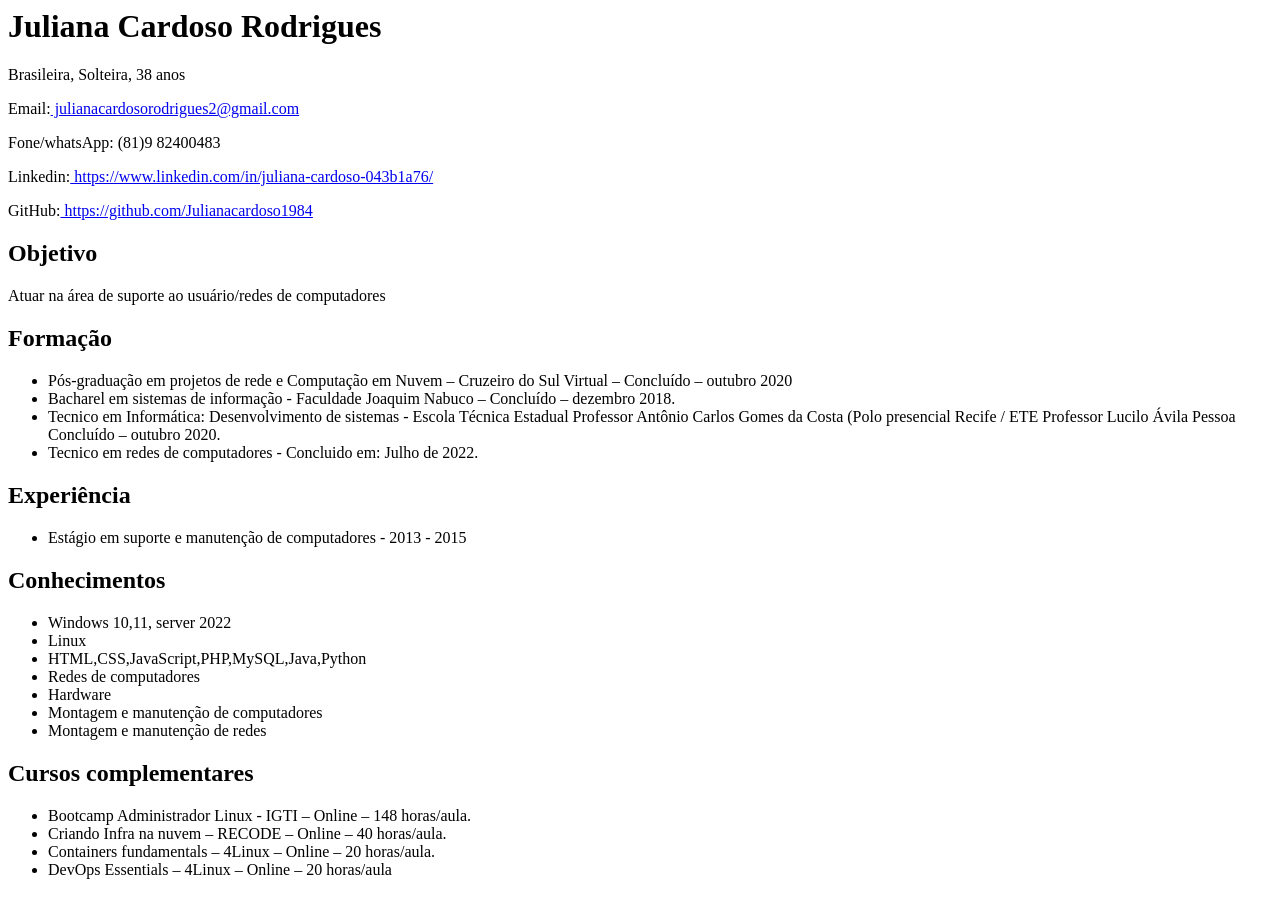
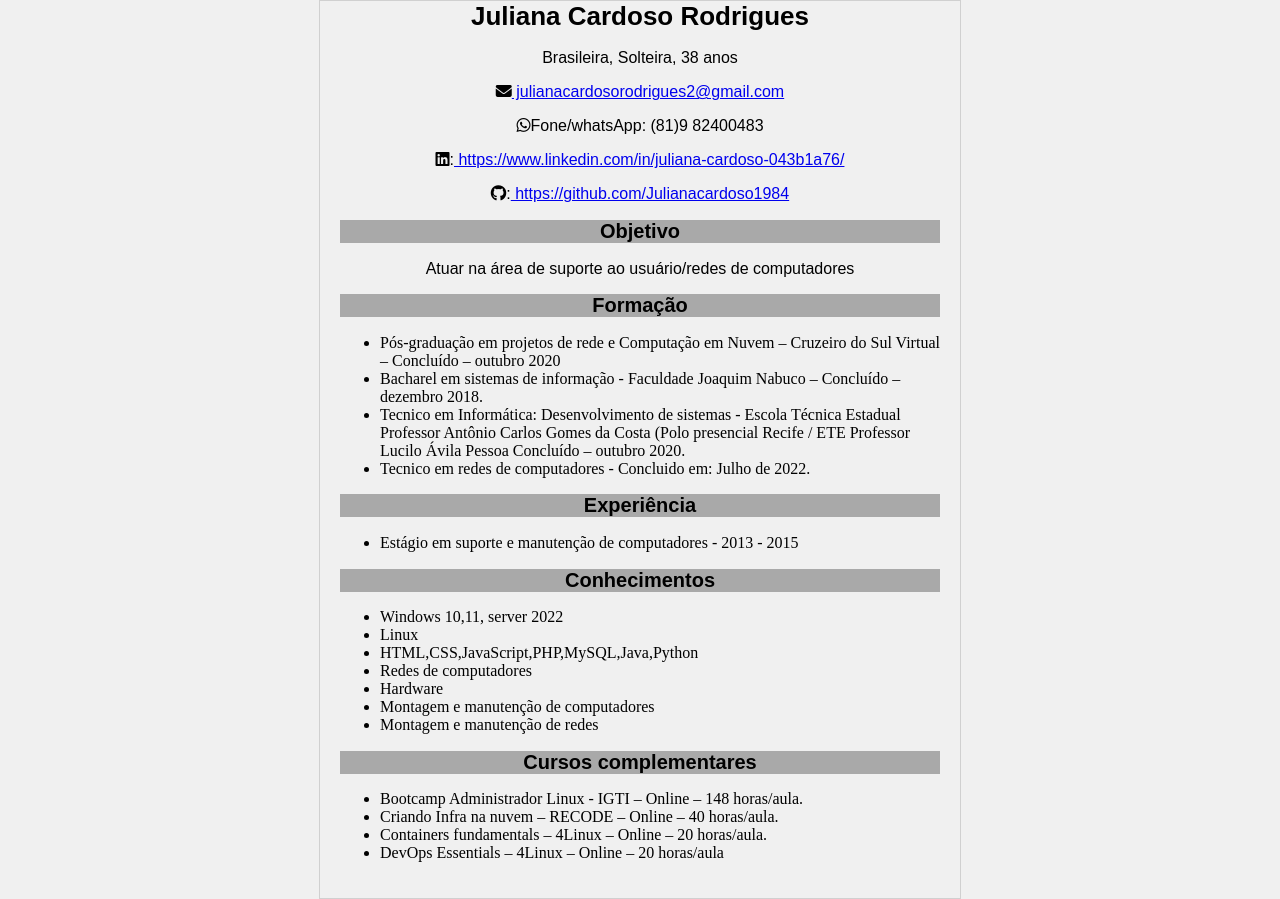
Before and after one commit to Julianacardoso1984/Curriculum-HTML, a plain HTML site: page index.html in a window 1280 px wide. Drawn offline with Linux system fonts and the light colour scheme.

Commit message:
Ajustes do css

```diff
--- a/index.html
+++ b/index.html
@@ -1,18 +1,21 @@
 <html>
   <head>
     <title>Meu Curriculum</title>
+    <link href="/style/style.css" rel="stylesheet">
+    <script src="https://kit.fontawesome.com/3ca6ea2a84.js" crossorigin="anonymous"></script>
+
   </head>
   <body>
     <h1>Juliana Cardoso Rodrigues</h1>
     <p>Brasileira, Solteira, 38 anos</p>
     <p>
-      Email:<a href="mailto:julianacardosorodrigues2@gmail.com">
+      <i class="fa-sharp fa-solid fa-envelope"></i><a href="mailto:julianacardosorodrigues2@gmail.com">
         julianacardosorodrigues2@gmail.com</a
       >
     </p>
-    <p>Fone/whatsApp: (81)9 82400483</p>
-    <p>Linkedin:<a href="https://www.linkedin.com/in/juliana-cardoso-043b1a76/"> https://www.linkedin.com/in/juliana-cardoso-043b1a76/</a></p>
-    <p>GitHub:<a href="https://github.com/Julianacardoso1984"> https://github.com/Julianacardoso1984</a></p>
+    <p><i class="fa-brands fa-whatsapp"></i>Fone/whatsApp: (81)9 82400483</p>
+    <p><i class="fa-brands fa-linkedin"></i>:<a href="https://www.linkedin.com/in/juliana-cardoso-043b1a76/"> https://www.linkedin.com/in/juliana-cardoso-043b1a76/</a></p>
+    <p><i class="fa-brands fa-github"></i>:<a href="https://github.com/Julianacardoso1984"> https://github.com/Julianacardoso1984</a></p>
     <h2>Objetivo</h2>
     <p>Atuar na área de suporte ao usuário/redes de computadores</p>
     <h2>Formação</h2>
--- /dev/null
+++ b/style/style.css
@@ -0,0 +1,31 @@
+body {
+  width: 600px;
+  margin: 0 auto;
+  background-color: #f0f0f0;
+  padding: 0 20px 20px 20px;
+  border: 1px solid #d0d0d0;
+}
+h1{
+
+  font-size: 26px;
+  text-align: center;
+  font-style: normal;
+  font-family: Arial, Helvetica, sans-serif;
+  font-weight: bold;
+}
+p{
+  font-size: 16px;
+  text-align: center;
+  font-style: normal;
+  font-family: Arial, Helvetica, sans-serif;
+  font-weight:normal;
+}
+h2{
+
+  background-color: darkgrey;
+  font-size: 20px;
+  text-align: center;
+  font-style: normal;
+  font-family: Arial, Helvetica, sans-serif;
+  font-weight: bold;
+}
```
Also changed, not shown: style.css (deleted).
